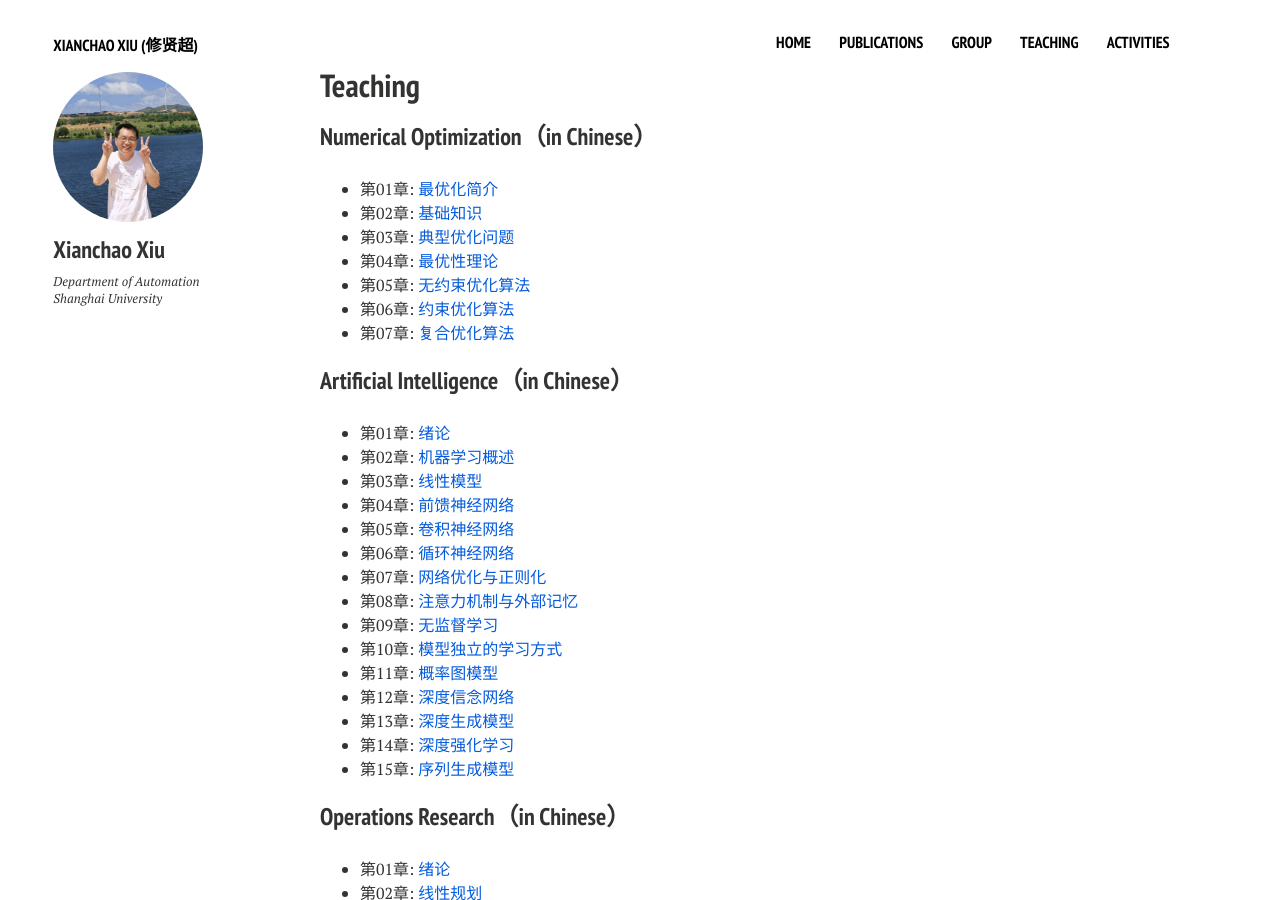
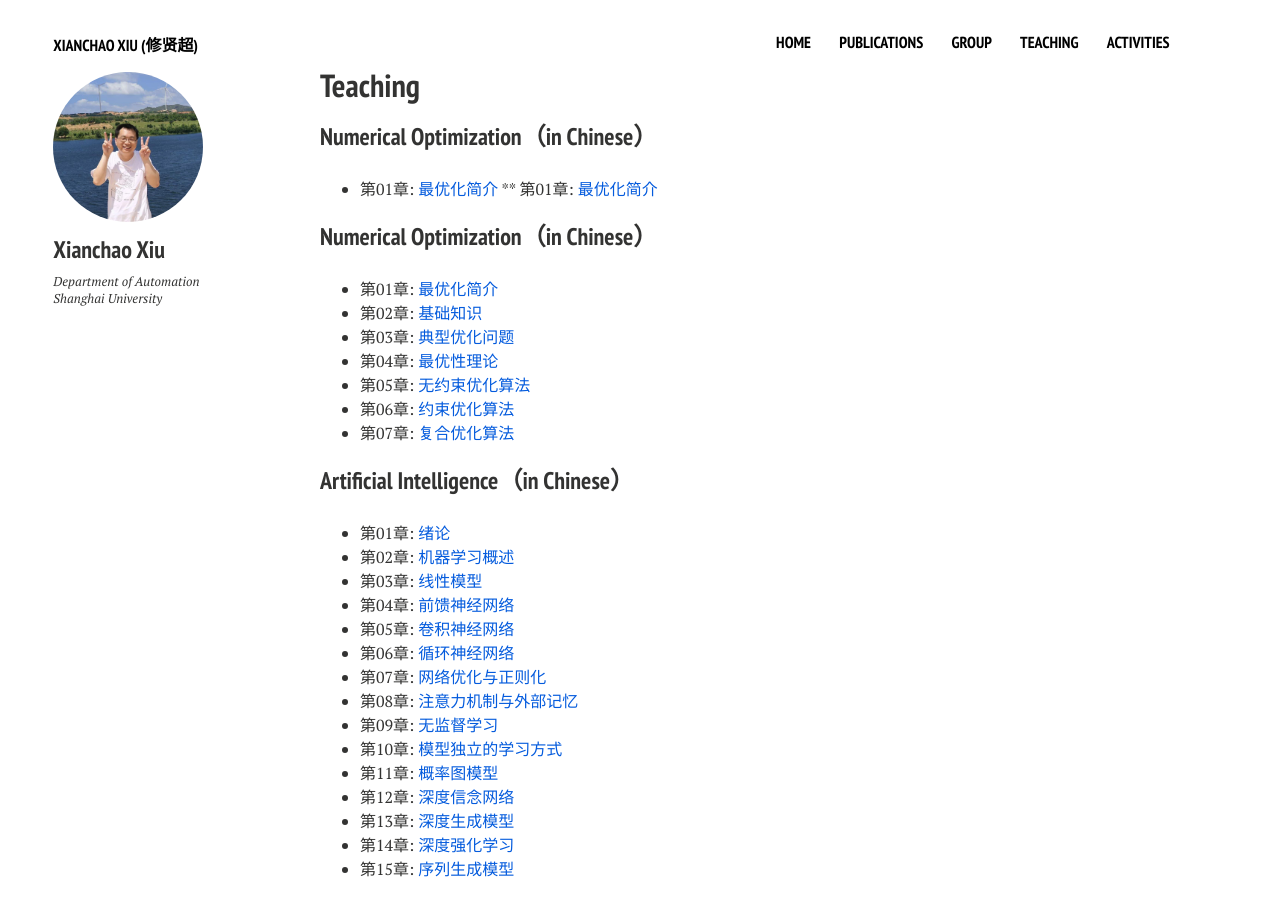
Before and after one commit to xianchaoxiu/xianchaoxiu.github.io, a Jekyll site: the page built from teaching/index.md, in a window 1280 px wide and 900 px high. Built offline with Jekyll 4.4.1, drawn with Linux system fonts in a browser that asks for light colours; nearby versions of some CDN libraries.

Commit message:
Update index.md

```diff
--- a/teaching/index.md
+++ b/teaching/index.md
@@ -6,6 +6,13 @@ tags: [teaching]
 comments: false
 share: false
 ---
+
+
+
+###  Numerical Optimization（in Chinese）
+
+* 第01章: <a href="../teaching/OPT_1.pdf" class="textlink" target="_blank">最优化简介 </a>
+** 第01章: <a href="../teaching/OPT_1.pdf" class="textlink" target="_blank">最优化简介 </a>
 
 
 ###  Numerical Optimization（in Chinese）
```
